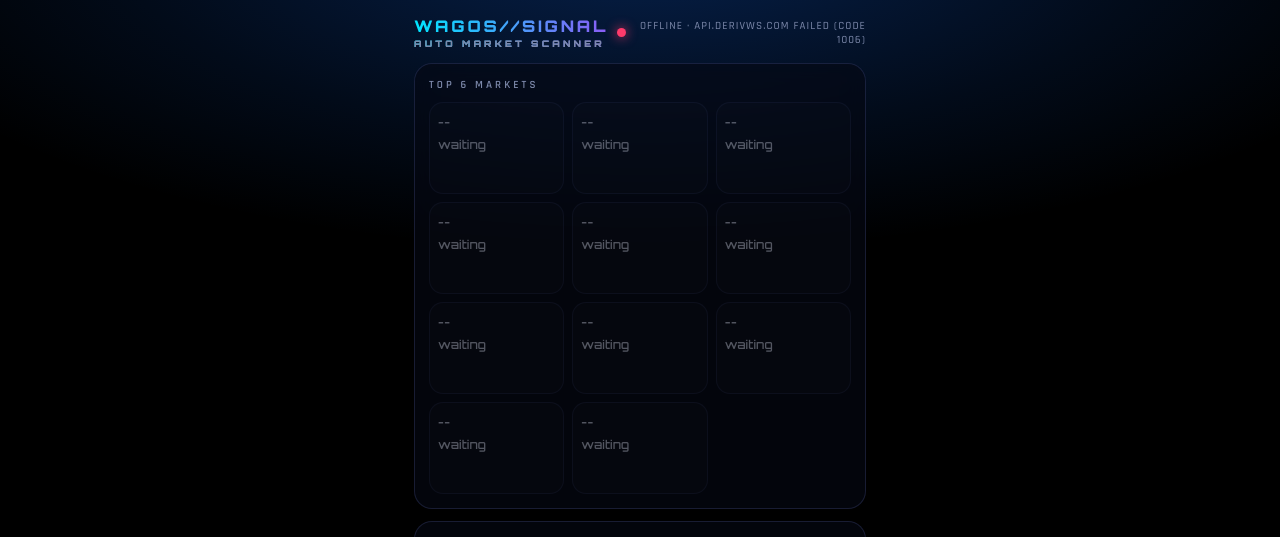
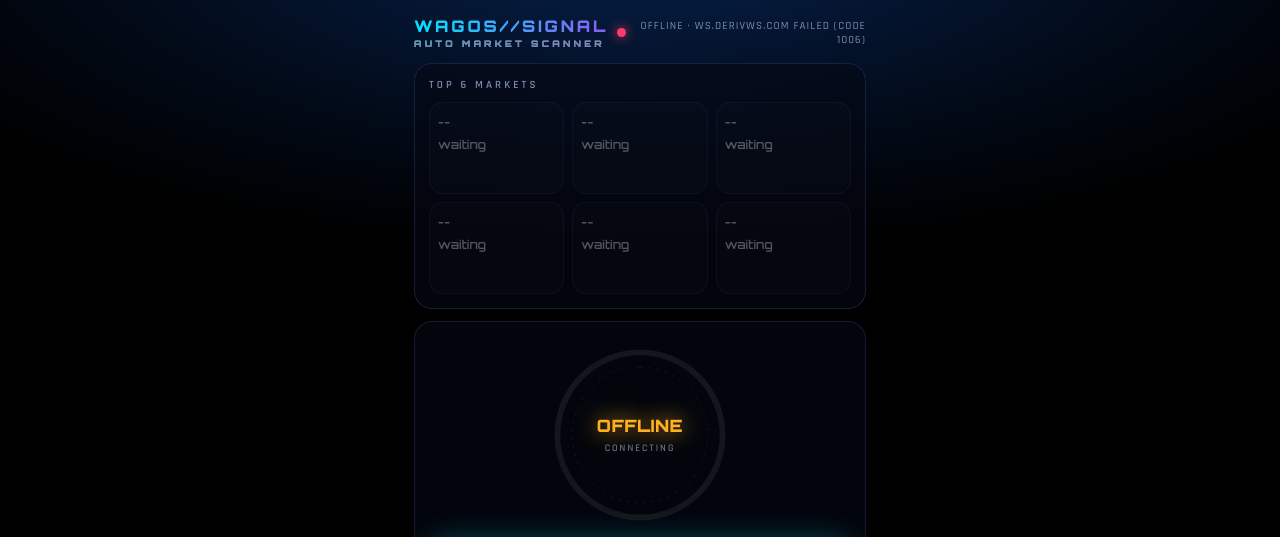
Before and after one commit to sabrybahashwan607-oss/WAGOS-BOT, a plain HTML site: page index.html in a window 1280 px wide. Shown: the top 537 px of the page. Drawn offline with Linux system fonts and the light colour scheme.

Commit message:
Update MAXMK and PB_ZONE constants in index.html

```diff
--- a/index.html
+++ b/index.html
@@ -221,7 +221,7 @@ const POOL = [
   {s:'1HZ25V',l:'VOL25',d:2},{s:'1HZ10V',l:'VOL10',d:2}
 ];
 const TFS = [{m:1,l:'1m'},{m:2,l:'2m'},{m:3,l:'3m'}];   // the bot picks 1, 2 or 3 minutes per signal
-const MAXMK = 11;   // scan every real forex pair in the pool, not just 6
+const MAXMK = 6;   // scan 6 pairs (the first 6 live pairs in POOL; the rest are only backups)
 const DAILY_TARGET = 240;
 const CYCLE = 60000, PRE = 40000, POST = 2000, MIN_SAMPLE = 100, MIN_C = 220;
 /* Hosted Pocket backends use ?pocket_ws=wss://...; local testing uses python server.py. */
@@ -286,7 +286,7 @@ function aggAt(c1,tf,Bsec){
 
 /* ---------- Strategy: Fractal Structure + Bollinger Pullback (HH/HL or LH/LL + Bollinger middle band + RSI 14). Closed 1m candles only. ---------- */
 const F=(p,v)=>v==null||!isFinite(v)?'--':v.toFixed(p.d);
-const BB_N=20, BB_K=2, RSI_N=14, FR=2, SWING_MAX_AGE=60, PB_ZONE=0.2;   // PB_ZONE: how far past the middle band (as a share of the way to the outer band) still counts as a pullback
+const BB_N=20, BB_K=2, RSI_N=14, FR=2, SWING_MAX_AGE=60, PB_ZONE=0.3;   // PB_ZONE: how far past the middle band (as a share of the way to the outer band) still counts as a pullback
 /* AUTO_LOG: when true, a finished signal is scored automatically from the feed price at expiry (no popup), so scanning never waits for you.
    It scores the Deriv price, not your broker's price. Set false to tap Profit/Loss yourself after every signal. */
 const AUTO_LOG=true;
@@ -333,7 +333,7 @@ function structure(C){
           up:h1.v>h0.v&&l1.v>l0.v, down:h1.v<h0.v&&l1.v<l0.v, up3, dn3, fresh:(n-1-Math.max(h1.i,l1.i))<=SWING_MAX_AGE};
 }
 /* CALL (all 10 true on the completed signal candle):
-    1 higher high (HH)   2 higher low (HL)   3 swings are recent   4 pullback reached the Bollinger middle zone (middle band + 20% toward the outer band)
+    1 higher high (HH)   2 higher low (HL)   3 swings are recent   4 pullback reached the Bollinger middle zone (middle band + 30% toward the outer band)
     5 closed back above the middle band   6 pullback stayed above the last swing low   7 bullish candle
     8 RSI > 50   9 RSI rising   10 candle range no wider than the Bollinger band
    PUT = the exact mirror (LH, LL, bounce down off the middle band, bearish candle, RSI < 50 and falling).
```
